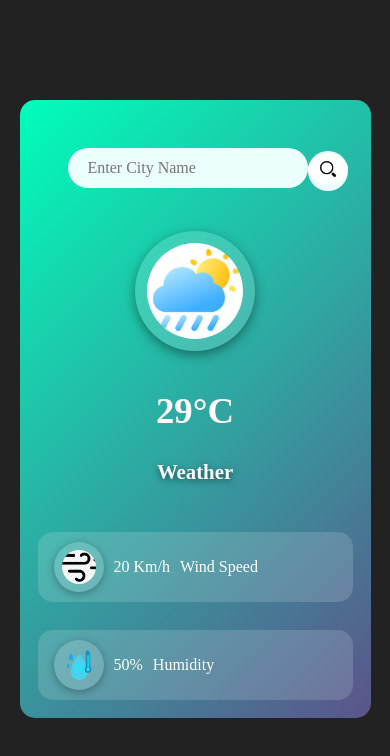
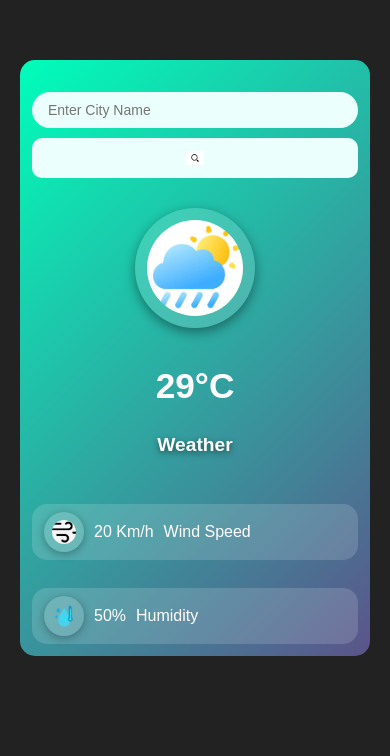
Before and after one commit to devbilalx/Weather-App, a plain HTML site: page index.html in a window 390 px wide. Drawn offline with Linux system fonts and the light colour scheme.

Commit message:
Responsive

```diff
--- a/style.css
+++ b/style.css
@@ -1,50 +1,53 @@
-*{
+* {
     box-sizing: border-box;
     margin: 0;
     padding: 0;
-    font-family: 'Poopins','sans-serif';
+    font-family: 'Poppins', sans-serif;
 }
 
-body{
-    background: #222;;
+body {
+    background: #222;
 }
 
-.main{
+/* Main wrapper */
+.main {
     display: flex;
     justify-content: center;
-
-
+    padding: 20px;
 }
 
-
-.weather{
+/* Weather card */
+.weather {
     max-width: 450px;
-    width: 90%;
-
-    margin-top: 100px;
-    background: linear-gradient(135deg,#00feba,#5b548a);
+    width: 100%;
+    margin-top: 80px;
+    background: linear-gradient(135deg, #00feba, #5b548a);
     color: #fff;
     border-radius: 15px;
-
+    padding: 20px;
 }
 
-.search{
+/* Search bar */
+.search {
     display: flex;
-    justify-content: space-around;
-    padding: 30px;
+    align-items: center;
+    gap: 12px;
+    padding: 20px 0;
 }
 
-.search input{
+.search input {
+    flex: 1;
     border: 0;
     outline: 0;
-    padding: 10px 20px;
+    padding: 10px 16px;
     border-radius: 30px;
     background: #ebfffc;
     height: 40px;
     color: #555;
     font-size: 16px;
 }
-.search button{
+
+.search button {
     outline: 0;
     border: 0;
     background: #ebfffc;
@@ -52,59 +55,57 @@ body{
     width: 40px;
     height: 40px;
     cursor: pointer;
-    margin-top: 3px;
+    display: flex;
+    align-items: center;
+    justify-content: center;
 }
 
-.search button img{
-    background: none;
-    width: 40px;
-    border-radius: 50%;
-
+.search button img {
+    width: 20px;
 }
 
-.all{
+/* Weather Info */
+.all {
     display: flex;
     flex-direction: column;
     align-items: center;
     gap: 18px;
-    border: 0;
-    outline: 0;
 }
 
-.col{
+/* Cards */
+.col {
     display: flex;
     align-items: center;
     gap: 10px;
     margin-top: 10px;
     background: rgba(255, 255, 255, 0.15);
     border-radius: 15px;
-    width: 80%;
+    width: 100%;
     padding: 10px 16px;
-    transition: 0.3 ease;
+    transition: 0.3s ease;
     justify-content: flex-start;
 }
 
-.col:hover{
+.col:hover {
     background: rgba(255, 255, 255, 0.25);
 }
 
-
-.col img{
-    width: 50px;
-    height: 50px;
-    border-radius: 50%  ;
+.col img {
+    width: 45px;
+    height: 45px;
+    border-radius: 50%;
     object-fit: cover;
     background: rgba(255, 255, 255, 0.15);
     padding: 8px;
     backdrop-filter: blur(3px);
-    box-shadow: 0 2px 8px rgba(0,0,0,0.3);
+    box-shadow: 0 2px 8px rgba(0, 0, 0, 0.3);
+}
 
-
-}
-.weathericon{
+/* Weather Icon */
+.weathericon {
     width: 120px;
     height: 120px;
-    margin: 10px 0  ;
+    margin: 10px 0;
     border-radius: 50%;
     object-fit: cover;
     background: rgba(255, 255, 255, 0.15);
@@ -113,11 +114,13 @@ body{
     box-shadow: 0 4px 12px rgba(0,0,0,0.4);
     transition: transform 0.3s ease, box-shadow 0.3s ease;
 }
+
 .weathericon:hover {
     transform: scale(1.08);
     box-shadow: 0 6px 16px rgba(0,0,0,0.5);
 }
 
+/* Text */
 .temp {
     font-size: 3rem;
     font-weight: bold;
@@ -131,20 +134,56 @@ body{
     color: #ffffff;
     text-shadow: 0 2px 6px rgba(0, 0, 0, 0.5);
 }
+
+/* ✅ Responsiveness */
+
+/* Tablets */
+@media (max-width: 768px) {
+    .weather {
+        margin-top: 50px;
+        padding: 15px;
+    }
+    .temp {
+        font-size: 2.5rem;
+    }
+    .city {
+        font-size: 1.4rem;
+    }
+    .col img {
+        width: 40px;
+        height: 40px;
+    }
+}
+
+/* Mobile */
 @media (max-width: 480px) {
     .weather {
-        padding: 18px;
+        margin-top: 40px;
+        padding: 12px;
     }
-
+    .search {
+        flex-direction: column;
+        gap: 10px;
+    }
+    .search input {
+        width: 100%;
+        font-size: 14px;
+    }
+    .search button {
+        width: 100%;
+        height: 40px;
+        border-radius: 10px;
+    }
+    .search button img {
+        width: 18px;
+    }
     .temp {
-        font-size: 2.3rem;
+        font-size: 2.2rem;
     }
-
     .city {
-        font-size: 1.3rem;
+        font-size: 1.2rem;
     }
-
     .col {
-        width: 100%;
+        padding: 8px 12px;
     }
 }
```
